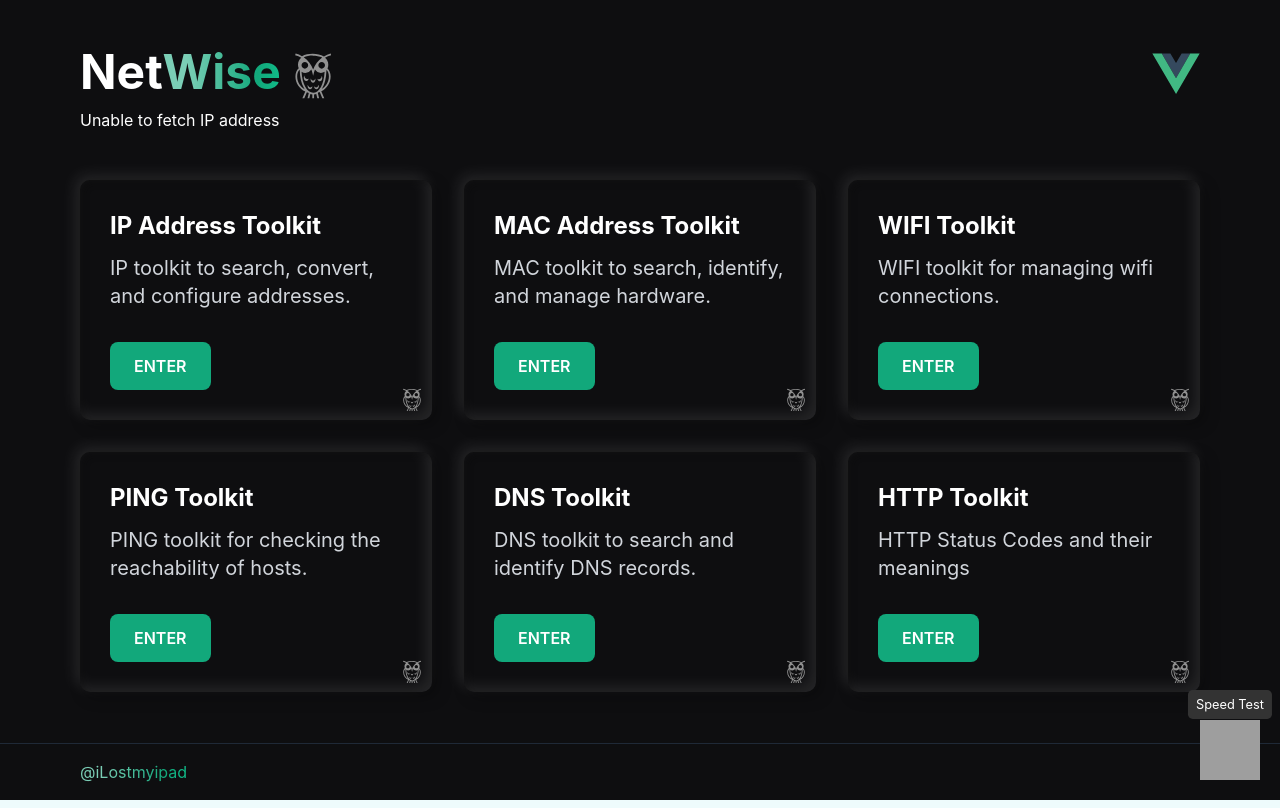
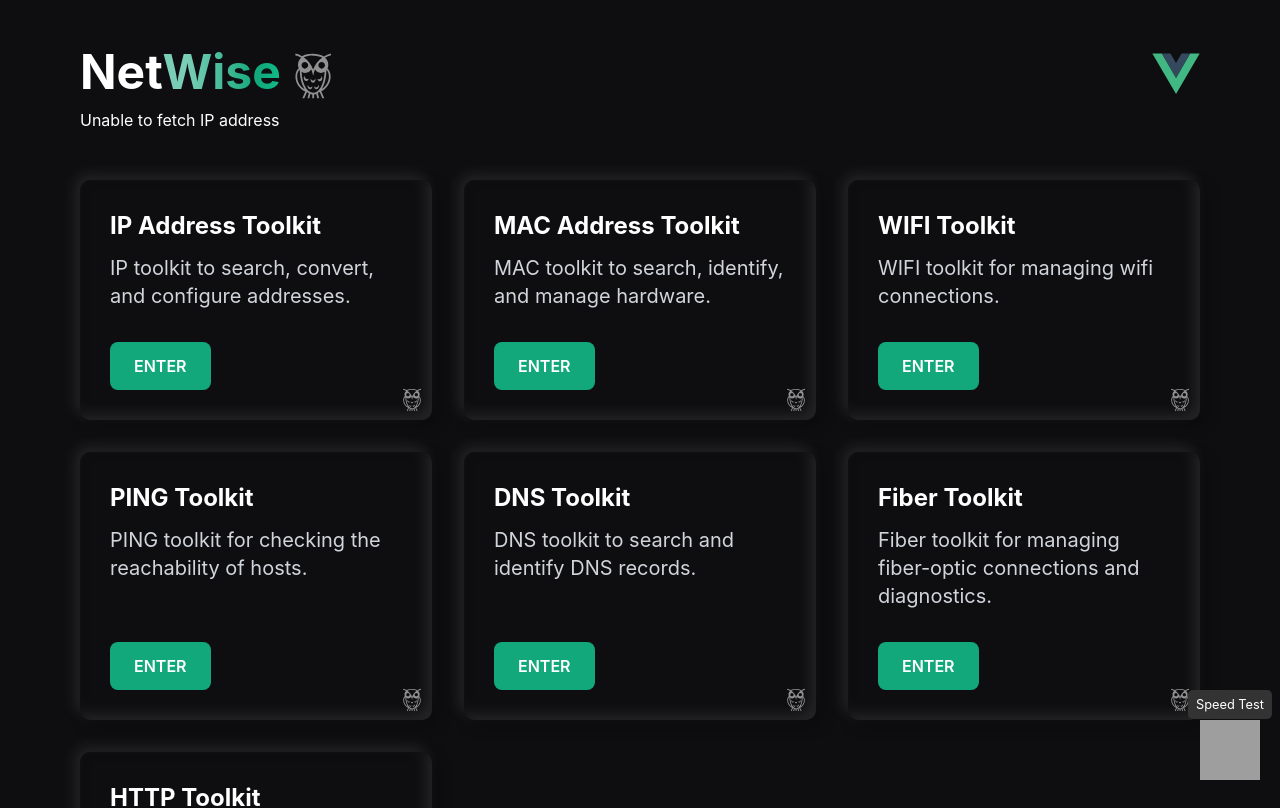
Before and after one commit to sudo-self/NetWise, a Nuxt app: page / in a window 1280 px wide. Shown: the top 808 px of the page. Built offline with nearby package versions, Linux system fonts and the light colour scheme; no server answers; grey boxes are pictures that could not be loaded.

Commit message:
Update index.vue

```diff
--- a/pages/index.vue
+++ b/pages/index.vue
@@ -92,6 +92,23 @@
             </div>
             <GameIconsOwl class="absolute bottom-2 right-2 w-6 h-6" />
           </div>
+
+            <div class="card relative">
+            <div class="layout">
+              <div class="group">
+                <h2 class="heading">Fiber Toolkit</h2>
+                <p class="description">Fiber toolkit for managing fiber-optic connections and diagnostics.</p>
+              </div>
+              <div class="group actions">
+                <router-link to="/fiberToolkit">
+                  <button class="action-button">Enter</button>
+                </router-link>
+              </div>
+            </div>
+            <GameIconsOwl class="absolute bottom-2 right-2 w-6 h-6" />
+          </div>
+
+
 
           <div class="card relative">
             <div class="layout">
```
